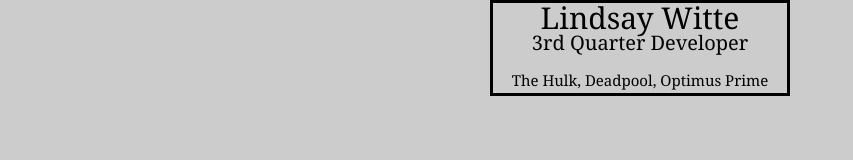
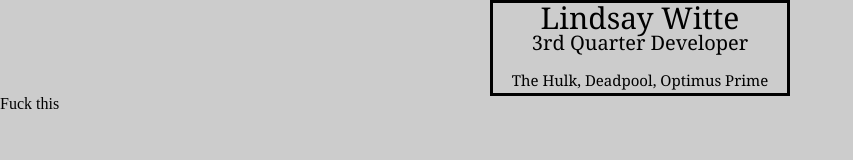
Before and after one commit to lindswitte/github, a website: page index.html in a window 1280 px wide. Shown: the whole page, without its empty margins (0-853 px from the left). Drawn offline with Linux system fonts and the light colour scheme.

Commit message:
fuck this

```diff
--- a/index.html
+++ b/index.html
@@ -18,5 +18,7 @@
 				<p>The Hulk, Deadpool, Optimus Prime</p>
 			</header>
 		</div>
+
+		<footer>Fuck this</footer>
 	</body>
 </html>
```
